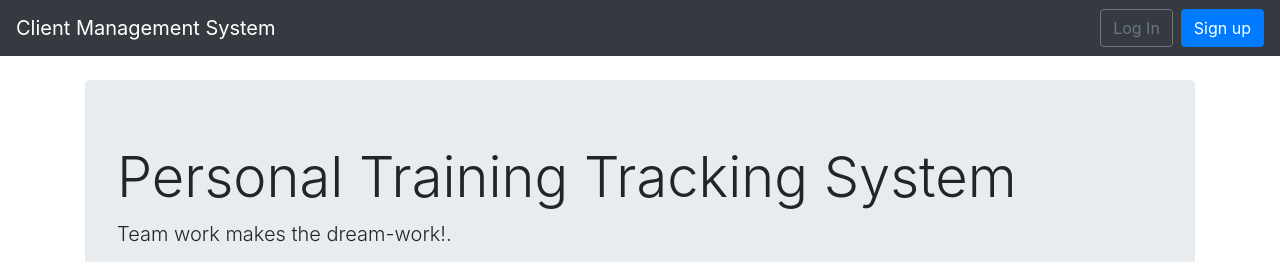
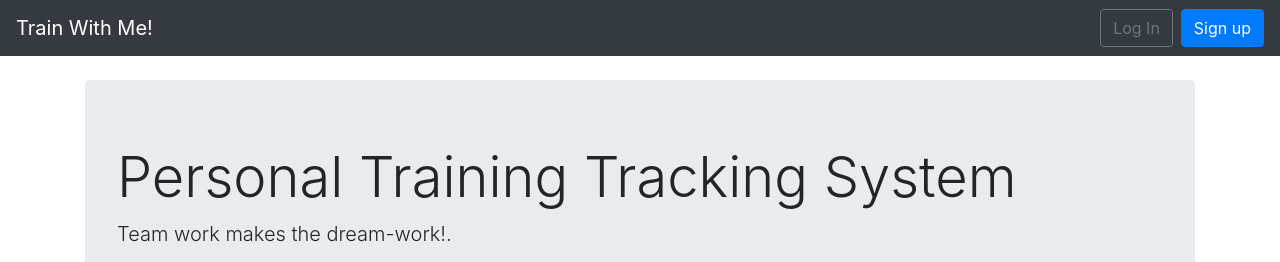
Before and after one commit to johnpgarza/trainer2, a Django app: page / in a window 1280 px wide. Shown: the top 262 px of the page. Run offline with Django 3.2, Linux system fonts and the light colour scheme; some libraries are stand-ins or nearby versions.

Commit message:
Cleaned Style

```diff
--- a/clients/views.py
+++ b/clients/views.py
@@ -81,6 +81,7 @@ class DiaryCreateView(LoginRequiredMixin, CreateView):
     model = Diary
     fields = ('trainer', 'client', 'day', 'exercises', 'duration', 'duration_units', 'reps', 'weight', 'weight_units')
     template_name = 'diary_new.html'
+    success_url = reverse_lazy('diary_new')
     login_url = 'login'
 
     def form_valid(self, form):
--- a/templates/base.html
+++ b/templates/base.html
@@ -12,7 +12,7 @@
   </head>
   <body>
     <nav class="navbar navbar-expand-md navbar-dark bg-dark mb-4">
-      <a class="navbar-brand" href="{% url 'home' %}">Client Management System</a>
+      <a class="navbar-brand" href="{% url 'home' %}">Train With Me!</a>
       {% if user.is_authenticated %}
         <ul class="navbar-nav mr-auto">
           <p>Hello<p>
--- a/templates/diary_new.html
+++ b/templates/diary_new.html
@@ -5,7 +5,9 @@
     <h1>New Workout</h1>
     <div>
     <img src="{% static "/images/track.jpg" %}" width="220" alt="coach"/>
+
     </div>
+    <p><a class="btn btn-primary" href="{% url 'home' %}" role="button">Cancel</a></p>
     </br>
     <form action="" method="post">{% csrf_token %}
        {% bootstrap_form form %}
--- a/templates/home.html
+++ b/templates/home.html
@@ -6,93 +6,90 @@
     <div class="jumbotron">
         <h1 class="display-4">Personal Training Tracking System</h1>
         <p class="lead">Team work makes the dream-work!.</p>
-    </div>
 
         <div class="content container">
             <div class="row">
                 <div class="col-md-12">
                     <div class="row">
-
                         <div class="col-md-4">
                             <div class="thumbnail">
                                 <img src="{% static "/images/track.jpg" %}" width="220" alt="coach"/>
                                 <div class="caption">
                                     <h2>Track</h2>
                                     <p>Log a workout.</p>
-                                <p><a class="btn btn-primary" href="{% url 'diary_new' %}" role="button">Diary</a></p>
+                                    <p><a class="btn btn-primary" href="{% url 'diary_new' %}" role="button">Diary</a>
+                                    </p>
                                 </div>
                             </div>
                         </div>
-
                         <div class="col-md-4">
                             <div class="thumbnail">
                                 <img src="{% static "/images/workout.jpg" %}" width="220" alt="coach"/>
                                 <div class="caption">
                                     <h2>My Training</h2>
                                     <p>Read my training diary.</p>
-                                <p><a class="btn btn-primary" href="{% url 'diary_list' %}" role="button">New Entry</a></p>
+                                    <p><a class="btn btn-primary" href="{% url 'diary_list' %}" role="button">New
+                                        Entry</a></p>
                                 </div>
                             </div>
                         </div>
-
                         <div class="col-md-4">
                             <div class="thumbnail">
                                 <img src="{% static "/images/team.jpg" %}" width="220" alt="coach"/>
                                 <div class="caption">
                                     <h2>My Team</h2>
                                     <p>See who is on your team.</p>
-                                <p><a class="btn btn-primary" href="{% url 'client_list' %}" role="button">View Clients</a></p>
-                            </div>
-                        </div>
-                    </div>
-
+                                    <p><a class="btn btn-primary" href="{% url 'client_list' %}" role="button">View
+                                        Clients</a></p>
                                 </div>
                             </div>
                         </div>
                     </div>
-
+                </div>
+            </div>
+        </div>
+    </div>
+    <div class="jumbotron">
         <div class="content container">
             <div class="row">
                 <div class="col-md-12">
                     <div class="row">
-
                         <div class="col-md-4">
                             <div class="thumbnail">
                                 <img src="{% static "/images/clients.jpg" %}" width="220" alt="coach"/>
                                 <div class="caption">
                                     <h2>New Clients!</h2>
                                     <p>Welcome aboard.</p>
-                                <p><a class="btn btn-primary" href="{% url 'client_new' %}" role="button">New Client</a></p>
+                                    <p><a class="btn btn-primary" href="{% url 'client_new' %}" role="button">New
+                                        Client</a></p>
                                 </div>
                             </div>
                         </div>
-
                         <div class="col-md-4">
                             <div class="thumbnail">
                                 <img src="{% static "/images/notes.jpg" %}" width="220" alt="coach"/>
                                 <div class="caption">
                                     <h2>Client Notes</h2>
                                     <p>Keep it Going!</p>
-                                <p><a class="btn btn-primary" href="{% url 'new_comment' %}" role="button">Comments</a></a></p>
+                                    <p><a class="btn btn-primary" href="{% url 'new_comment' %}"
+                                          role="button">Comments</a></a></p>
                                 </div>
                             </div>
                         </div>
-
                         <div class="col-md-4">
                             <div class="thumbnail">
                                 <img src="{% static "/images/read.jpg" %}" width="220" alt="coach"/>
                                 <div class="caption">
                                     <h2>Read Notes</h2>
                                     <p>How we doing?</p>
-                                <p><a class="btn btn-primary" href="{% url 'comment_list' %}" role="button">Read</a></p>
-                            </div>
-                        </div>
-                    </div>
-
+                                    <p><a class="btn btn-primary" href="{% url 'diary_list' %}" role="button">Read</a>
+                                    </p>
                                 </div>
                             </div>
                         </div>
                     </div>
-
-
+                </div>
+            </div>
+        </div>
+    </div>
 {% endblock content %}
--- a/trainer/urls.py
+++ b/trainer/urls.py
@@ -13,8 +13,6 @@ Including another URLconf
     1. Import the include() function: from django.urls import include, path
     2. Add a URL to urlpatterns:  path('blog/', include('blog.urls'))
 """
-from django.conf import settings
-from django.conf.urls.static import static
 from django.contrib import admin
 from django.urls import path, include
 from django.views.generic.base import TemplateView
```
Lines whose indentation alone changed are shown as unchanged.
